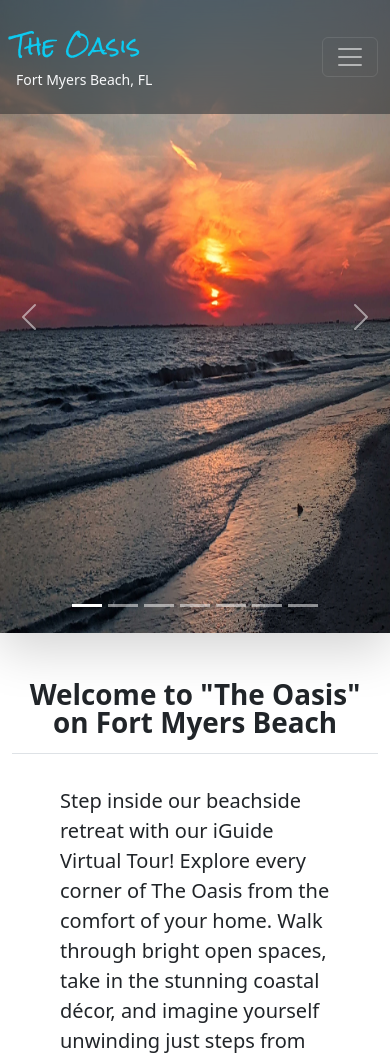
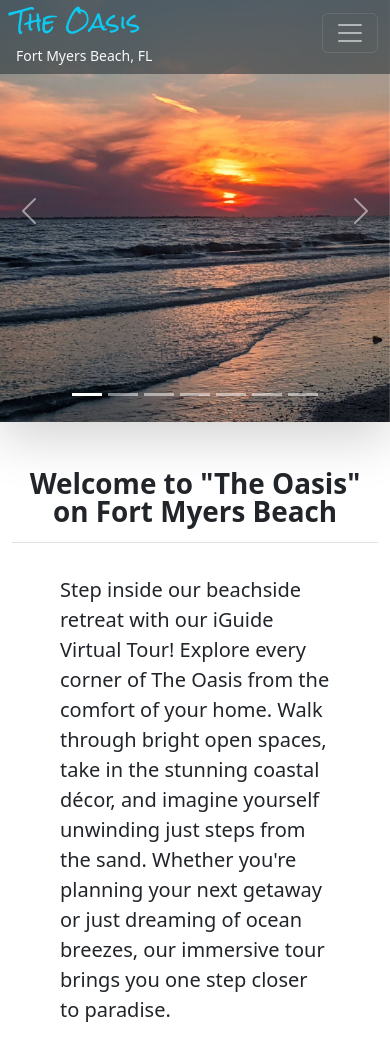
Before and after one commit to erics273/theoasisfmb, a website: page index.html in a window 390 px wide. Shown: the top 1053 px of the page. Drawn offline with nearby package versions, Linux system fonts and the light colour scheme.

Commit message:
tweak mobile

```diff
--- a/index.html
+++ b/index.html
@@ -50,12 +50,6 @@
             overflow: hidden;
         }
 
-        /* Mobile styles: Apply styles for screens smaller than 576px */
-        @media (max-width: 576px) {
-        .carousel-item img {
-            object-fit: fill;
-        }
-
         .navbar {
             background-color: rgba(var(--bs-dark-rgb), 0.5);
             /* Adjust transparency (0 = fully transparent, 1 = fully opaque) */
@@ -70,6 +64,20 @@
         .navbar-brand,
         .bi {
             color: rgba(var(--bs-info-rgb));
+        }
+
+        /* Mobile styles: Apply styles for screens smaller than 576px */
+        @media (max-width: 576px) {
+            .carousel-item img {
+                height: 50vh;
+            }
+
+            .navbar {
+                padding-top: 0rem;
+                /* Adjust top padding */
+                padding-bottom: 0.5rem;
+                /* Adjust bottom padding */
+            }
         }
     </style>
 
@@ -265,7 +273,8 @@
                     <i class="fas fa-tv text-secondary me-2 fs-3"></i>
                     <div>
                         <h4 class="fw-bold mb-0">Smart TV's</h4>
-                        <p>All TVs at The Oasis are equiped with Roku smart TV's so you don't have to miss your favorite TV
+                        <p>All TVs at The Oasis are equiped with Roku smart TV's so you don't have to miss your favorite
+                            TV
                             shows while on vacation.</p>
                     </div>
                 </div>
@@ -273,7 +282,8 @@
                     <i class="fas fa-utensils text-secondary me-2 fs-3"></i>
                     <div>
                         <h4 class="fw-bold mb-0">Full Kitchen</h4>
-                        <p>The Oasis has a full kitchen filled with everything you need to a multi-course gourmet meal.</p>
+                        <p>The Oasis has a full kitchen filled with everything you need to a multi-course gourmet meal.
+                        </p>
                     </div>
                 </div>
                 <div class="col d-flex align-items-start">
@@ -316,8 +326,7 @@
             <div class="row row-cols-1 row-cols-lg-3 g-5">
                 <div class="col mx-auto">
                     <div class="card h-100 shadow-sm">
-                        <img src="./assets/images/oasis_front_view.jpg"
-                            class="card-img-top" alt="The Oasis Upper">
+                        <img src="./assets/images/oasis_front_view.jpg" class="card-img-top" alt="The Oasis Upper">
                         <div class="card-body d-flex flex-column">
                             <h5 class="card-title">The Oasis</h5>
                             <p class="card-text">6 guests · 3 bedrooms · 3 Bath · Heated saltwater pool · Newly
```
